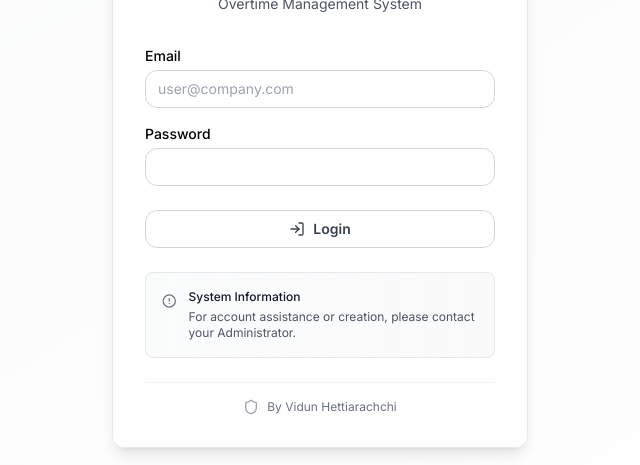
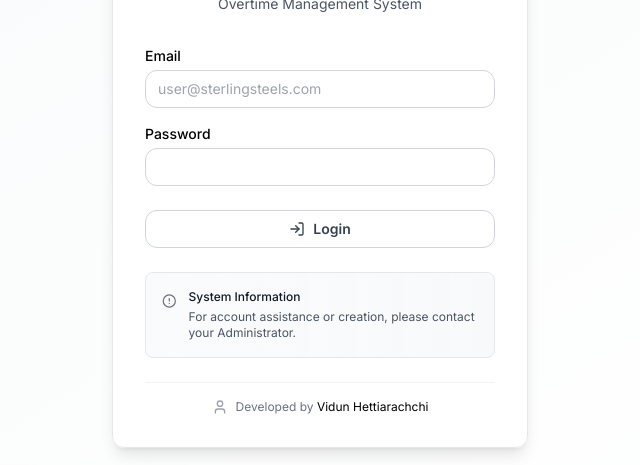
Before and after one commit to sterlingsteelsit-rgb/otflow-frontend, a React (Vite) app: page /login in a window 1280 px wide. Shown: the part 226-691 px from the top of the page, without its empty margins (320-960 px from the left). Built offline with nearby package versions, Linux system fonts and the light colour scheme; no server answers.

Commit message:
UI Polish

```diff
--- a/src/pages/Login.tsx
+++ b/src/pages/Login.tsx
@@ -6,7 +6,7 @@ import { Input } from "../components/ui/Input";
 import { Button } from "../components/ui/Button";
 import { useAuth } from "../auth/AuthContext";
 import { useNavigate } from "react-router-dom";
-import { LogIn, Shield, AlertCircle } from "lucide-react";
+import { LogIn, User, AlertCircle } from "lucide-react";
 
 const schema = z.object({
   email: z.string().email(),
@@ -43,8 +43,7 @@ export function LoginPage() {
         <div className="w-full rounded-xl border border-gray-200 bg-white/90 backdrop-blur-sm p-8 shadow-lg">
           {/* Logo Header */}
           <div className="mb-8 text-center">
-            <div className="mb-4 flex justify-center">
-            </div>
+            <div className="mb-4 flex justify-center"></div>
             <div className="text-3xl font-black tracking-tight">
               OT
               <span className="bg-gradient-to-r from-brand-blue to-blue-600 bg-clip-text text-transparent">
@@ -60,7 +59,7 @@ export function LoginPage() {
             <div className="space-y-4">
               <Input
                 label="Email"
-                placeholder="user@company.com"
+                placeholder="user@sterlingsteels.com"
                 {...register("email")}
                 error={errors.email?.message}
                 className="border-gray-300"
@@ -100,16 +99,17 @@ export function LoginPage() {
                     System Information
                   </div>
                   <div className="mt-1">
-                    For account assistance or creation, please contact your Administrator.
+                    For account assistance or creation, please contact your
+                    Administrator.
                   </div>
                 </div>
               </div>
             </div>
 
             <div className="flex items-center justify-center gap-2 pt-4 border-t border-gray-100">
-              <Shield className="h-4 w-4 text-gray-400" />
+              <User className="h-4 w-4 text-gray-400" />
               <div className="text-xs text-gray-500">
-                By Vidun Hettiarachchi
+                Developed by <span className="text-black" >Vidun Hettiarachchi</span>
               </div>
             </div>
           </form>
```
